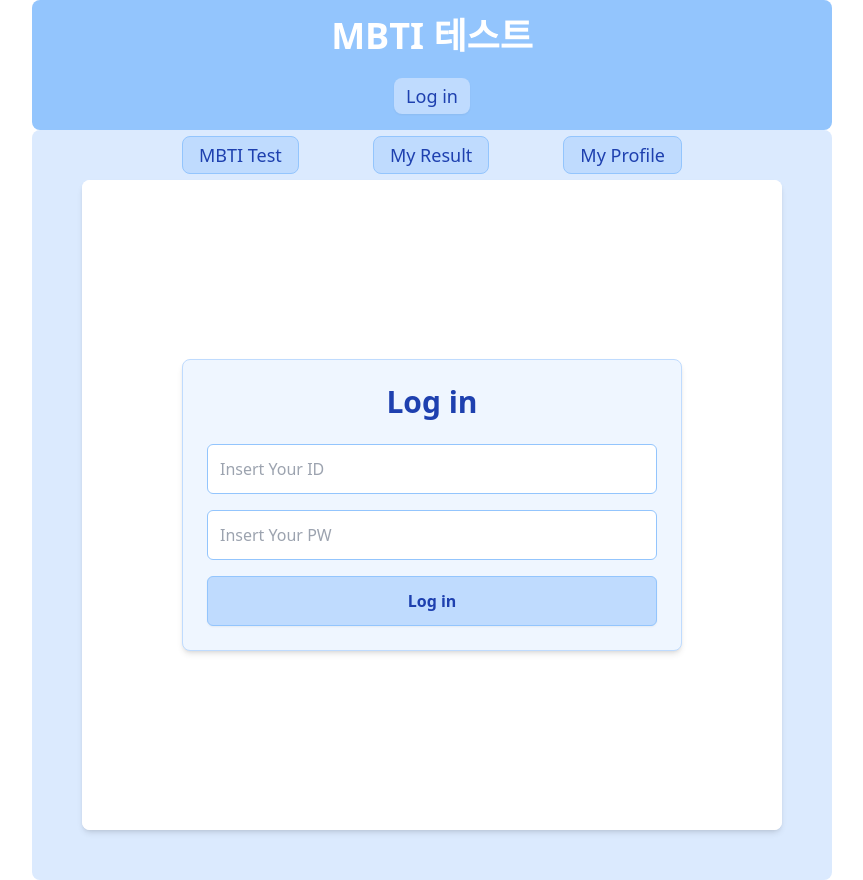
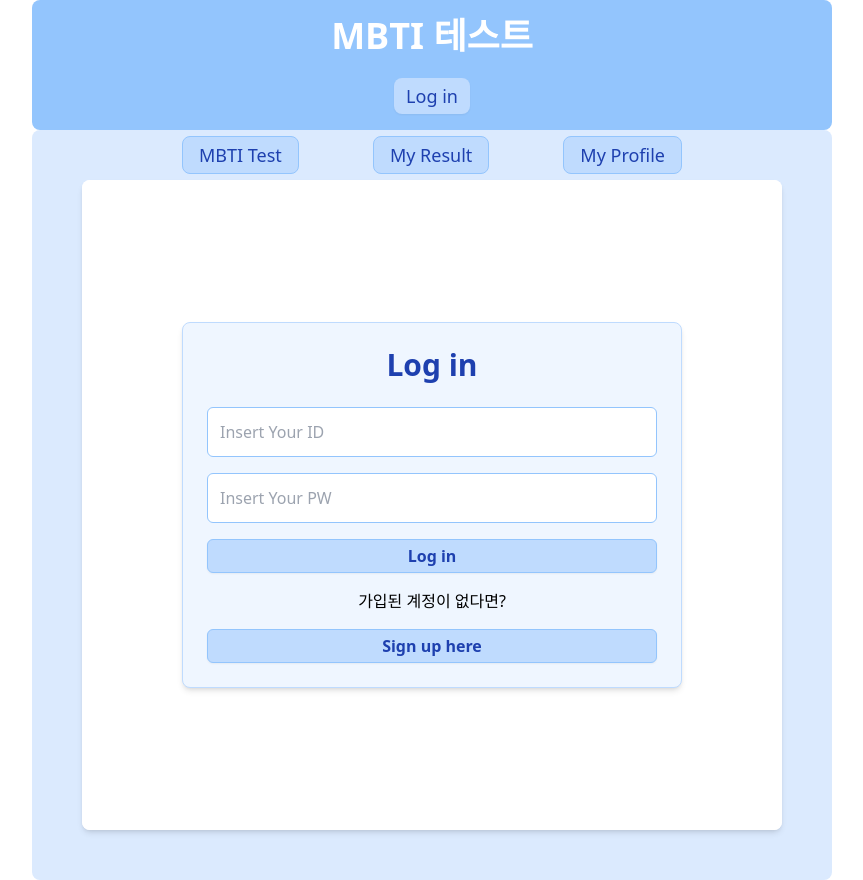
Before and after one commit to Handsol/sparta-mbti-test, a React (Vite) app: page /login in a window 1280 px wide. Shown: the whole page, without its empty margins (208-1071 px from the left). Built offline with nearby package versions, Linux system fonts and the light colour scheme.

Commit message:
feat: 로그인 페이지에 회원가입 버튼 추가 및 스타일 수정

```diff
--- a/src/pages/UserLoginPage.jsx
+++ b/src/pages/UserLoginPage.jsx
@@ -29,7 +29,6 @@ const LoginPage = () => {
         <h1 className="text-3xl font-bold text-blue-800 mb-6">Log in</h1>
 
         <form onSubmit={logInHandler} className="space-y-4">
-          {/* 아이디 입력 */}
           <input
             type="text"
             name="id"
@@ -39,7 +38,6 @@ const LoginPage = () => {
             className="w-full p-3 border border-blue-300 rounded-md focus:outline-none focus:ring-2 focus:ring-blue-400"
           />
 
-          {/* 비밀번호 입력 */}
           <input
             type="password"
             name="password"
@@ -49,12 +47,18 @@ const LoginPage = () => {
             className="w-full p-3 border border-blue-300 rounded-md focus:outline-none focus:ring-2 focus:ring-blue-400"
           />
 
-          {/* 로그인 버튼 */}
           <button
             type="submit"
-            className="w-full py-3 bg-blue-200 text-blue-800 font-semibold rounded-md border border-blue-300 hover:bg-blue-300 transition duration-300 shadow-sm hover:shadow-md"
+            className="w-full py-1 bg-blue-200 text-blue-800 font-semibold rounded-md border border-blue-300 hover:bg-blue-300 transition duration-300 shadow-sm hover:shadow-md"
           >
             Log in
+          </button>
+          <p> 가입된 계정이 없다면? </p>
+          <button
+            onClick={() => navigate("/signup")}
+            className="w-full py-1 bg-blue-200 text-blue-800 font-semibold rounded-md border border-blue-300 hover:bg-blue-300 transition duration-300 shadow-sm hover:shadow-md"
+          >
+            Sign up here
           </button>
         </form>
       </div>
```
